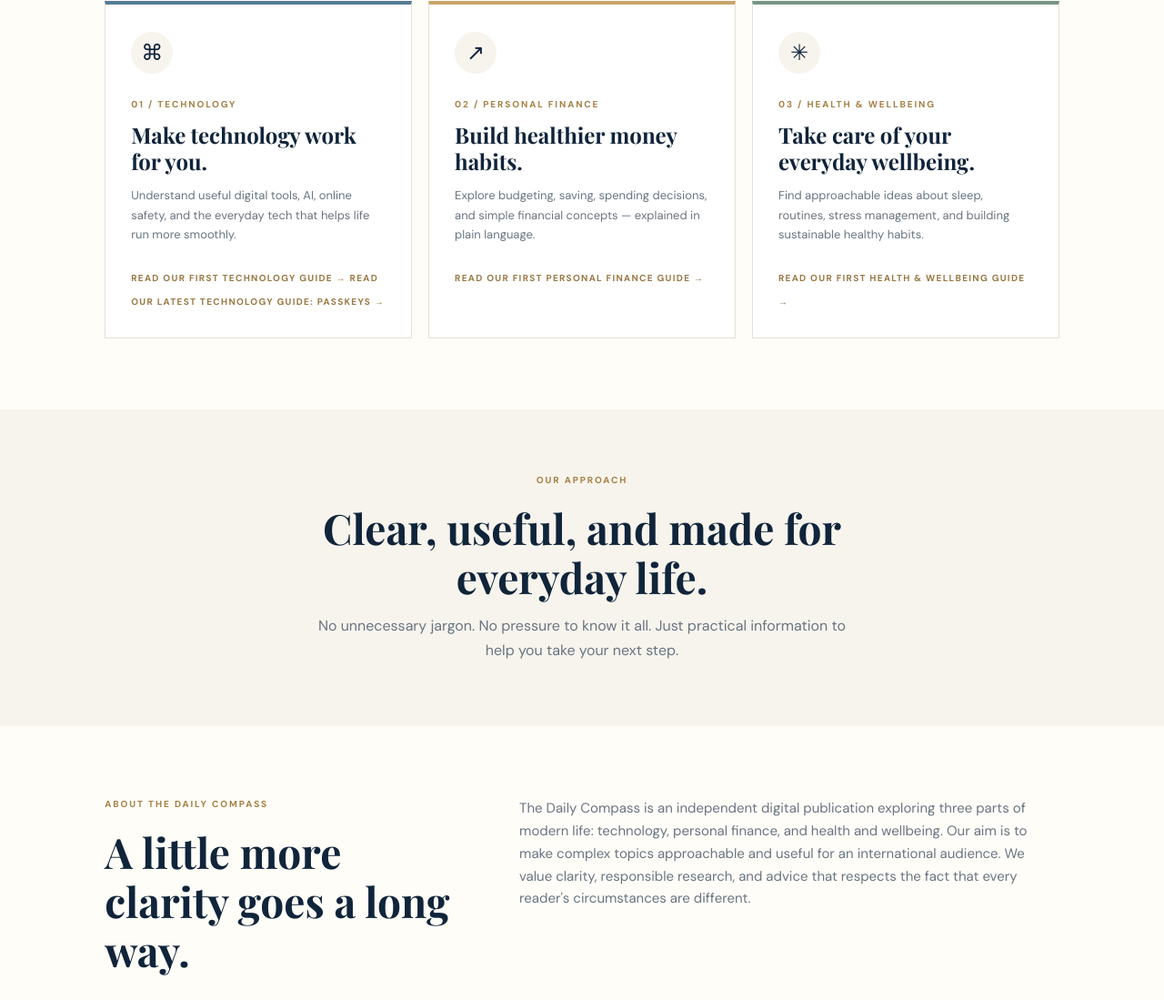
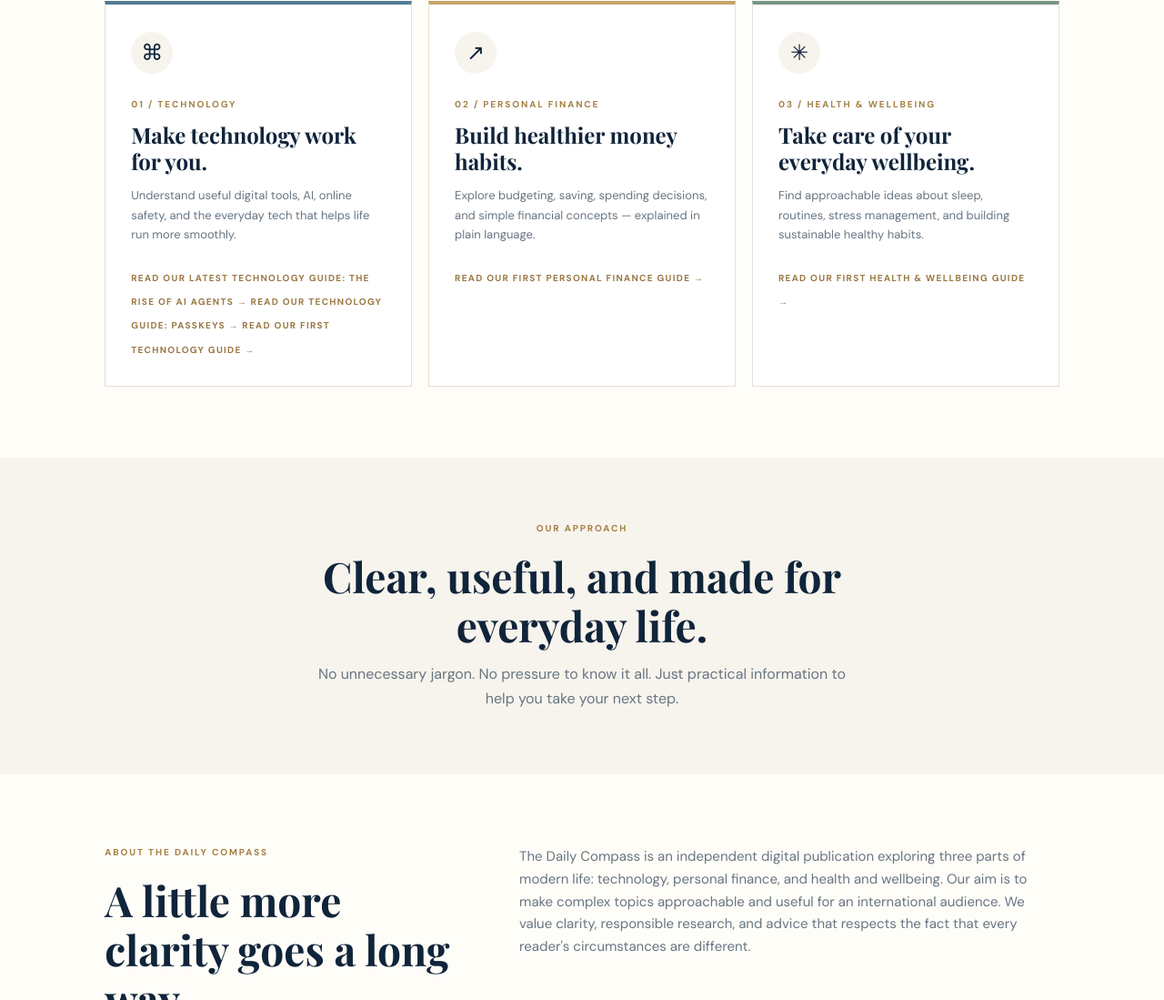
Before and after one commit to TheDailyCompassMedia/the-daily-compass, a plain HTML site: page index.html in a window 1280 px wide. Shown: the part 1056-2155 px from the top of the page at 91% size. Drawn offline with nearby package versions, Linux system fonts and the light colour scheme; a web font is replaced by a local one.

Commit message:
Add AI Agents article link to homepage

```diff
--- a/index.html
+++ b/index.html
@@ -1,4 +1,3 @@
-
 <!doctype html>
 <html lang="en">
 <head>
@@ -10,7 +9,6 @@
   <meta name="google-site-verification" content="niSRmLJpJioyuc1fLSVejvi6iPAMfOR2q-Q2uCCCyGE">
 
   <meta name="theme-color" content="#10243a">
-
   <title>The Daily Compass | Navigate Life. Make Better Choices.</title>
 
   <!-- The Daily Compass Favicon -->
@@ -20,7 +18,6 @@
 </head>
 
 <body>
-
   <header class="site-header">
     <a class="brand" href="#home" aria-label="The Daily Compass home">
       <img src="compass.svg" alt="" width="38" height="38">
@@ -31,7 +28,6 @@
     </a>
 
     <button class="menu-toggle" aria-label="Open navigation" aria-expanded="false">☰</button>
-
     <nav class="nav">
       <a href="#technology">Technology</a>
       <a href="#finance">Personal Finance</a>
@@ -41,7 +37,6 @@
   </header>
 
   <main id="home">
-
     <section class="hero">
       <div class="hero-copy">
         <p class="eyebrow">A clearer way forward</p>
@@ -53,7 +48,6 @@
         </p>
         <a class="button" href="#explore">Explore the topics <span aria-hidden="true">→</span></a>
       </div>
-
       <div class="hero-art" aria-hidden="true">
         <div class="sun"></div>
         <div class="orbit orbit-one"></div>
@@ -74,7 +68,6 @@
     </section>
 
     <section class="topics section">
-
       <article class="topic-card tech" id="technology">
         <div class="topic-icon" aria-hidden="true">⌘</div>
         <p class="eyebrow">01 / Technology</p>
@@ -83,11 +76,17 @@
           Understand useful digital tools, AI, online safety, and the
           everyday tech that helps life run more smoothly.
         </p>
+
+        <a class="coming" href="rise-of-ai-agents-future-of-work.html">
+          Read our latest Technology guide: The Rise of AI Agents →
+        </a>
+
+        <a class="coming" href="passkeys-explained.html">
+          Read our Technology guide: Passkeys →
+        </a>
+
         <a class="coming" href="technology-smartphone-privacy.html">
           Read our first Technology guide →
-        </a>
-        <a class="coming" href="passkeys-explained.html">
-          Read our latest Technology guide: Passkeys →
         </a>
       </article>
 
@@ -116,7 +115,6 @@
           Read our first Health &amp; Wellbeing guide →
         </a>
       </article>
-
     </section>
 
     <section class="quote-band">
@@ -133,7 +131,6 @@
         <p class="eyebrow">About The Daily Compass</p>
         <h2>A little more clarity goes a long way.</h2>
       </div>
-
       <p>
         The Daily Compass is an independent digital publication exploring
         three parts of modern life: technology, personal finance, and
@@ -158,7 +155,6 @@
   </main>
 
   <footer class="footer">
-
     <a class="brand footer-brand" href="#home">
       <img src="compass.svg" alt="" width="32" height="32">
       <span>
@@ -172,7 +168,6 @@
     <p><a href="contact.html">Contact Us</a></p>
 
     <p><a href="privacy-policy.html">Privacy Policy</a></p>
-
     <p>
       Email:
       <a href="mailto:Pandoranorah2020@gmail.com">
```
